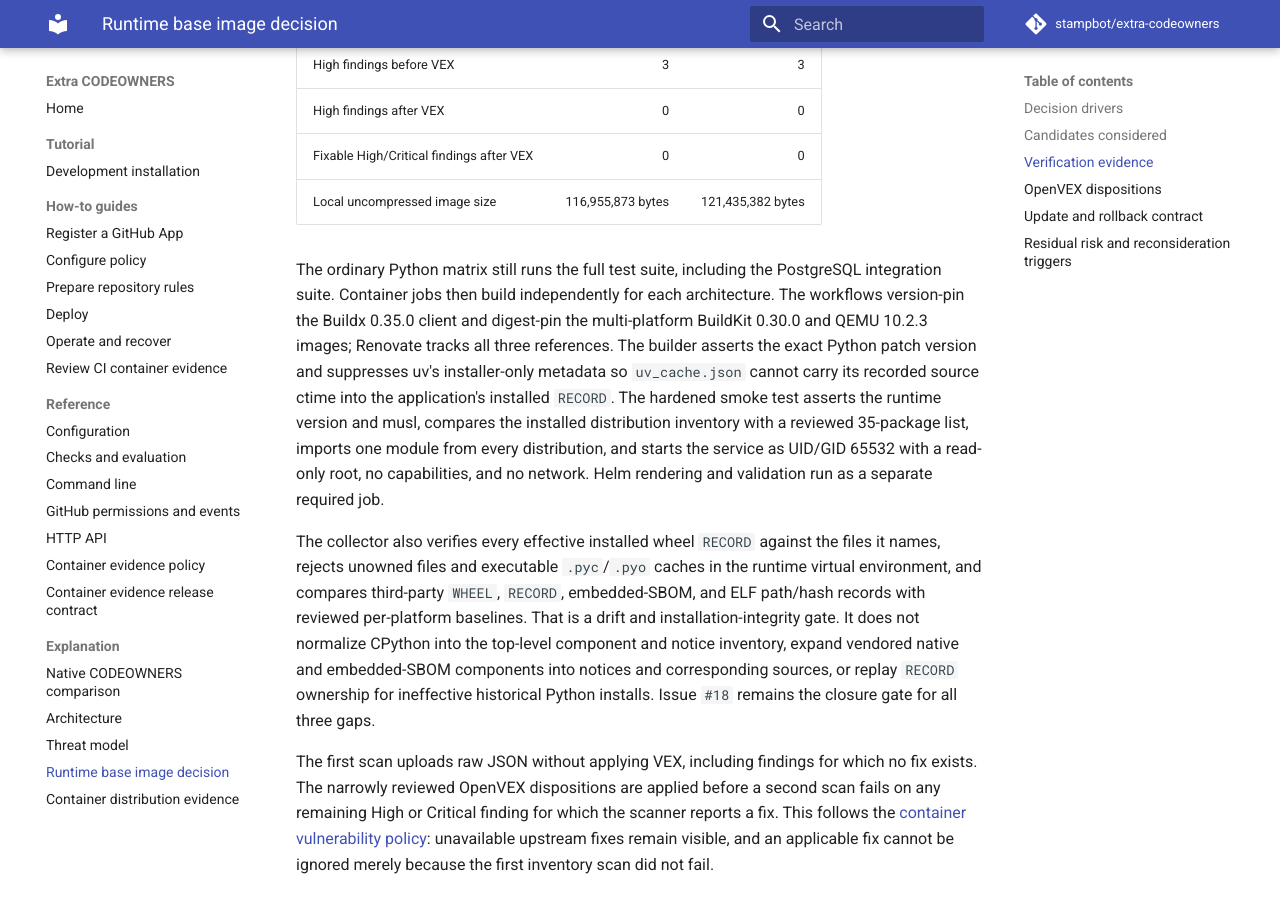
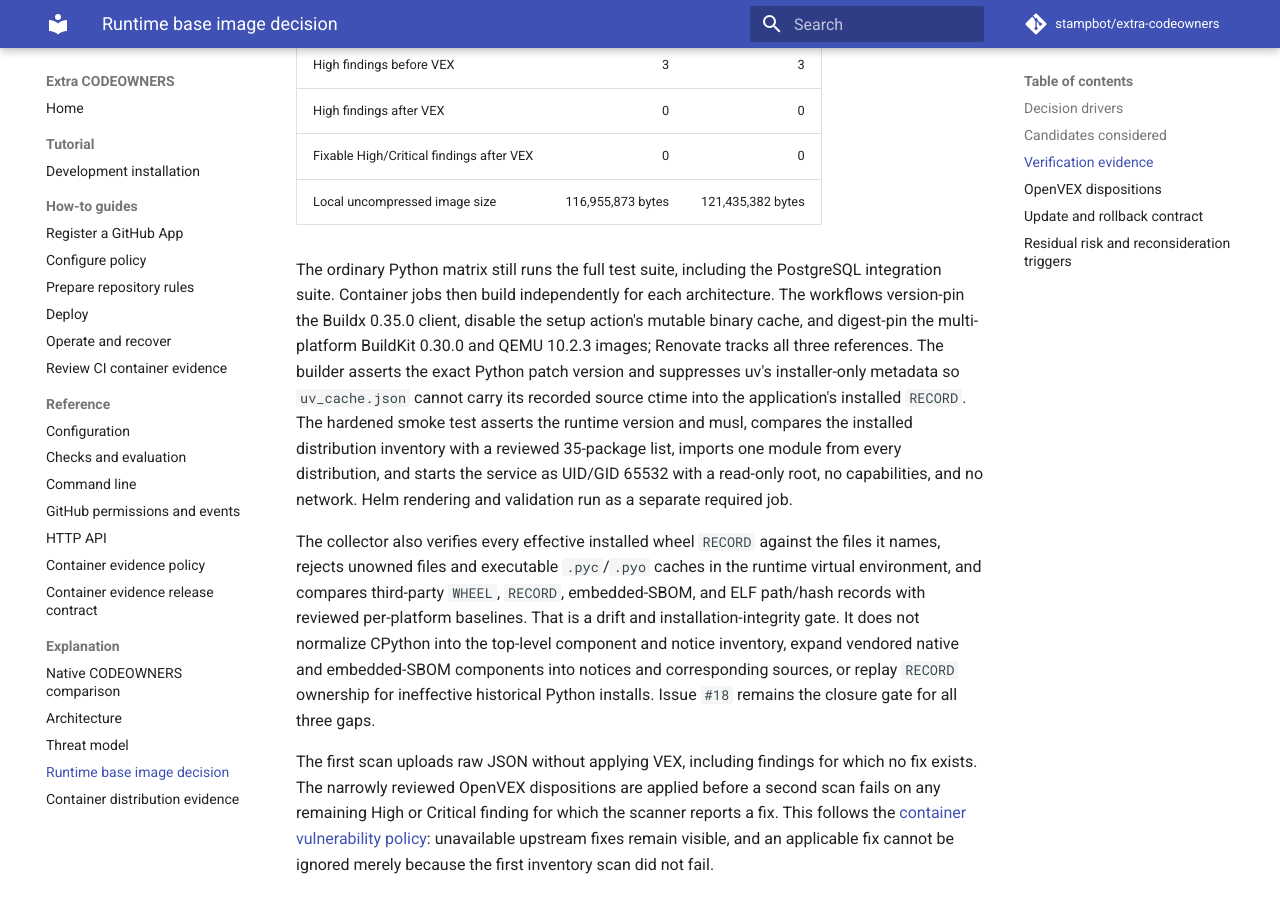
Before and after one commit to stampbot/extra-codeowners, an MkDocs documentation site: the page built from docs/explanation/runtime-base.md, in a window 1280 px wide and 900 px high, scrolled down 3189 px. Built offline with MkDocs 1.6.1 and Material for MkDocs 9.7.7, drawn with Linux system fonts in a browser that asks for light colours; comment, search, counter and statistics services are not loaded.

Commit message:
ci: disable mutable Buildx binary caching
Signed-off-by: Danny Sauer <danny.sauer@herodevs.com>

```diff
--- a/docs/explanation/runtime-base.md
+++ b/docs/explanation/runtime-base.md
@@ -76,9 +76,10 @@ Both selected platforms passed the same checks:
 
 The ordinary Python matrix still runs the full test suite, including the
 PostgreSQL integration suite. Container jobs then build independently for each
-architecture. The workflows version-pin the Buildx 0.35.0 client and
-digest-pin the multi-platform BuildKit 0.30.0 and QEMU 10.2.3 images; Renovate
-tracks all three references. The builder asserts the exact Python patch
+architecture. The workflows version-pin the Buildx 0.35.0 client, disable the
+setup action's mutable binary cache, and digest-pin the multi-platform BuildKit
+0.30.0 and QEMU 10.2.3 images; Renovate tracks all three references. The
+builder asserts the exact Python patch
 version and suppresses uv's installer-only metadata so `uv_cache.json` cannot
 carry its recorded source ctime into the application's installed `RECORD`. The
 hardened smoke test
```
Also changed, not shown: 3 other files.
